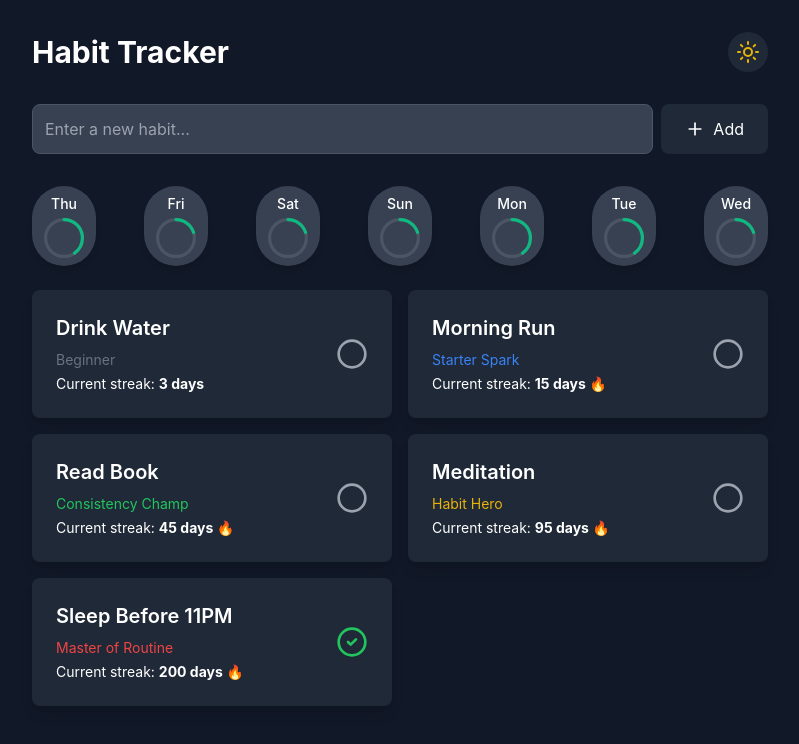
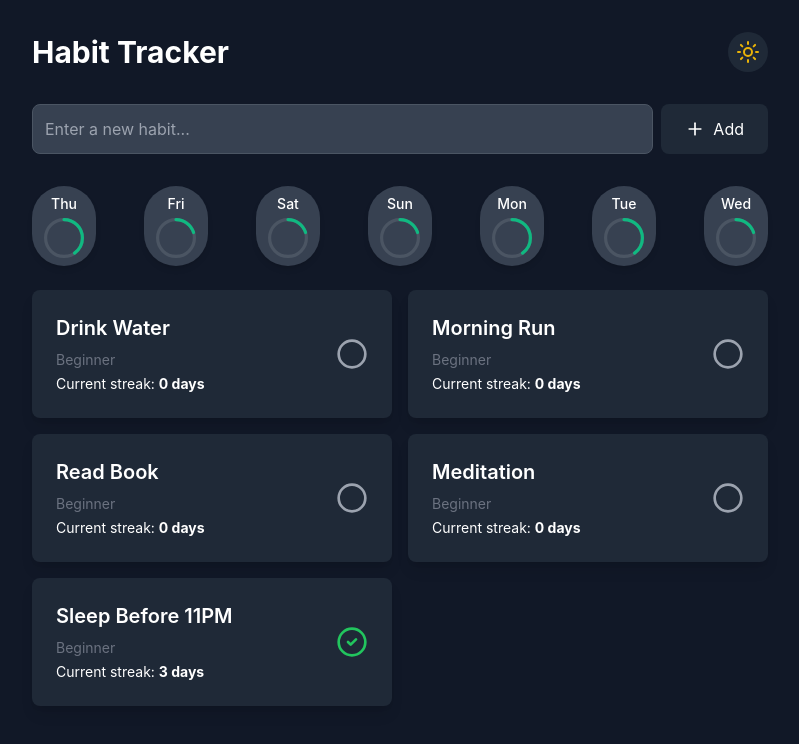
Before and after one commit to FRDesai/habitTracker, a React (Vite) app: page / in a window 1280 px wide. Shown: the top 744 px of the page, without its empty margins (240-1039 px from the left). Built offline with nearby package versions, Linux system fonts and the light colour scheme.

Commit message:
Added the streaks

```diff
--- a/src/components/ContributionHeatmap.jsx
+++ b/src/components/ContributionHeatmap.jsx
@@ -1,4 +1,13 @@
-import { eachDayOfInterval, format, startOfYear, endOfToday } from 'date-fns';
+import {
+    eachDayOfInterval,
+    format,
+    startOfYear,
+    endOfToday,
+    parseISO,
+    subDays,
+    isSameDay,
+    isBefore,
+  } from 'date-fns';
 
   export const ContributionHeatmap = ({ completionDates = [], year = 2025 }) => {
     const allDays = eachDayOfInterval({
@@ -14,6 +23,40 @@ export const ContributionHeatmap = ({ completionDates = [], year = 2025 }) => {
         : 'bg-gray-200 hover:bg-gray-300';
     };
 
+    // === Streak Logic ===
+    const sortedDates = Array.from(new Set(completionDates))
+      .map((d) => parseISO(d))
+      .sort((a, b) => a.getTime() - b.getTime());
+
+    let currentStreak = 0;
+    let bestStreak = 0;
+    let streak = 0;
+
+    for (let i = 0; i < sortedDates.length; i++) {
+      if (i === 0) {
+        streak = 1;
+      } else {
+        const prev = sortedDates[i - 1];
+        const curr = sortedDates[i];
+
+        const diff = Math.floor((curr - prev) / (1000 * 60 * 60 * 24));
+        if (diff === 1) {
+          streak += 1;
+        } else if (diff > 1) {
+          streak = 1;
+        }
+      }
+      bestStreak = Math.max(bestStreak, streak);
+    }
+
+    // Calculate current streak up to today
+    let today = endOfToday();
+    let dayCursor = today;
+    while (completionSet.has(format(dayCursor, 'yyyy-MM-dd'))) {
+      currentStreak += 1;
+      dayCursor = subDays(dayCursor, 1);
+    }
+
     const rows = 3;
     const columns = Math.ceil(allDays.length / rows);
     const cells = Array.from({ length: rows }, (_, rowIndex) =>
@@ -21,6 +64,14 @@ export const ContributionHeatmap = ({ completionDates = [], year = 2025 }) => {
     );
 
     return (
+      <div className="flex flex-col gap-4">
+        {/* Streak Info */}
+        <div className="flex justify-between text-sm text-gray-700 font-medium">
+          <div>🔥 Current streak: <span className="font-semibold text-green-600">{currentStreak} {currentStreak === 1 ? 'day' : 'days'}</span></div>
+          <div>🏆 Best streak: <span className="font-semibold text-green-600">{bestStreak} {bestStreak === 1 ? 'day' : 'days'}</span></div>
+        </div>
+
+        {/* Heatmap */}
         <div className="flex flex-col gap-1 overflow-x-auto">
           {cells.map((row, rowIndex) => (
             <div key={rowIndex} className="flex flex-row gap-1">
@@ -37,5 +88,6 @@ export const ContributionHeatmap = ({ completionDates = [], year = 2025 }) => {
             </div>
           ))}
         </div>
+      </div>
     );
   };
--- a/src/components/HabitCard.jsx
+++ b/src/components/HabitCard.jsx
@@ -1,10 +1,23 @@
 import { motion } from 'framer-motion';
 import { CheckCircle2, Circle } from 'lucide-react';
 import { getLevelInfo } from '../types';
+import { format, subDays, endOfToday } from 'date-fns';
 
 export const HabitCard = ({ habit, onToggle, onClick, isDarkMode }) => {
-  const { title, color } = getLevelInfo(habit.streak);
-  const isCheckedToday = habit.lastChecked?.split('T')[0] === new Date().toISOString().split('T')[0];
+  const todayStr = format(endOfToday(), 'yyyy-MM-dd');
+  const completionSet = new Set(habit.completionDates || []);
+  const isCheckedToday = completionSet.has(todayStr);
+
+  // === Calculate current streak ===
+  let currentStreak = 0;
+  let dateCursor = endOfToday();
+
+  while (completionSet.has(format(dateCursor, 'yyyy-MM-dd'))) {
+    currentStreak += 1;
+    dateCursor = subDays(dateCursor, 1);
+  }
+
+  const { title, color } = getLevelInfo(currentStreak);
 
   return (
     <motion.div
@@ -15,8 +28,10 @@ export const HabitCard = ({ habit, onToggle, onClick, isDarkMode }) => {
         scale: 1.01,
         transition: { duration: 0.2 },
       }}
-      className={`p-6 rounded-lg shadow-lg ${isDarkMode ? 'bg-gray-800 text-white' : 'bg-white text-gray-800'} transition-colors duration-200`}
-      onClick={onClick}  // Handle click event to show heatmap
+      className={`p-6 rounded-lg shadow-lg ${
+        isDarkMode ? 'bg-gray-800 text-white' : 'bg-white text-gray-800'
+      } transition-colors duration-200`}
+      onClick={onClick}
     >
       <div className="flex items-center justify-between">
         <div>
@@ -24,14 +39,14 @@ export const HabitCard = ({ habit, onToggle, onClick, isDarkMode }) => {
           <p className={`text-sm ${color}`}>{title}</p>
           <p className="text-sm mt-1">
             Current streak: <span className="font-bold">
-              {habit.streak} days {habit.streak > 3 && '🔥'}
+              {currentStreak} day{currentStreak !== 1 && 's'} {currentStreak > 3 && '🔥'}
             </span>
           </p>
         </div>
         <motion.button
           whileTap={{ scale: 0.95 }}
           onClick={(e) => {
-            e.stopPropagation(); // Prevent click on button from triggering habit card click
+            e.stopPropagation();
             onToggle();
           }}
           className="text-2xl focus:outline-none"
```
Lines whose indentation alone changed are shown as unchanged.
